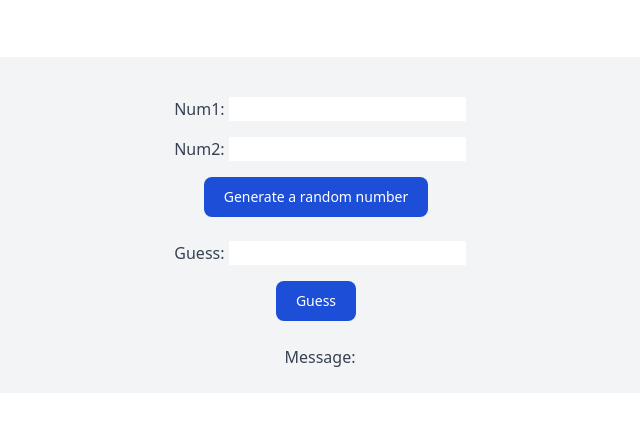
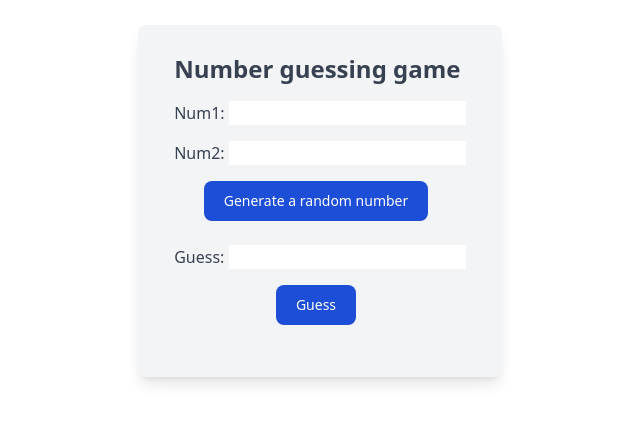
Before and after one commit to AdityaDanturthi/Number-guessing-game-using-JS-and-Tailwind-CSS, a plain HTML site: page index.html in a window 1280 px wide. Shown: the part 183-606 px from the top of the page, without its empty margins (320-960 px from the left). Drawn offline with nearby package versions, Linux system fonts and the light colour scheme.

Commit message:
box sizing

```diff
--- a/index.html
+++ b/index.html
@@ -9,14 +9,14 @@
     <script src="app.js"></script>
 </head>
 <body>
-    <div class="bg-gray-100 rwounded-lg p-4 m-60 overflow-x-hidden">
-        <span class="block text-gray-700 text-center px-4 py-2"></span>
-        <span class="block text-gray-700 text-center px-4 py-2">Num1: <input type="number" class="pl-1.5" id="num1" name="num1"></span>
-        <span class="block text-gray-700 text-center px-4 py-2">Num2: <input type="number" class="pl-1.5" id="num2" name="num2"></span>
-        <span class="block text-gray-700 text-center px-4 py-2"><button class="text-white bg-blue-700 hover:bg-blue-800 focus:ring-4 focus:ring-blue-300 font-medium rounded-lg text-sm px-5 py-2.5 mr-2 mb-2 dark:bg-blue-700 focus:outline-none dark:focus:ring-blue-800" type="randomNumber" onclick="calc();">Generate a random number</button></span>
-        <span class="block text-gray-700 text-center px-4 py-2">Guess: <input type="number" class="pl-1.5" id="guessed" name="guessed"></span>
-        <span class="block text-gray-700 text-center px-4 py-2"><button class="text-white bg-blue-700 hover:bg-blue-800 focus:ring-4 focus:ring-blue-300 font-medium rounded-lg text-sm px-5 py-2.5 mr-2 mb-2 dark:bg-blue-700 focus:outline-none dark:focus:ring-blue-800" type="numberGuess" onclick="checkGuess();">Guess</button></span>
-        <span class="block text-gray-700 text-center px-4 py-2">Message: <p id="guessMessage"></p></span>
+    <div class="bg-gray-100 rounded-lg mt-52 max-w-fit max-h-fit mx-auto box-border p-5 shadow-lg">
+        <span class="block text-gray-700 px-4 py-2"><h1 class="text-2xl font-bold">Number guessing game</h1></span>
+        <span class="block text-gray-700 px-4 py-2">Num1: <input type="number" class="pl-1.5" id="num1" name="num1"></span>
+        <span class="block text-gray-700 px-4 py-2">Num2: <input type="number" class="pl-1.5" id="num2" name="num2"></span>
+        <span class="block text-gray-700 px-4 py-2 flex justify-center"><button class="text-white bg-blue-700 hover:bg-blue-800 focus:ring-4 focus:ring-blue-300 font-medium rounded-lg text-sm px-5 py-2.5 mr-2 mb-2 dark:bg-blue-700 focus:outline-none dark:focus:ring-blue-800" type="randomNumber" onclick="calc();">Generate a random number</button></span>
+        <span class="block text-gray-700 px-4 py-2">Guess: <input type="number" class="pl-1.5" id="guessed" name="guessed"></span>
+        <span class="block text-gray-700 px-4 py-2 flex justify-center"><button class="text-white bg-blue-700 hover:bg-blue-800 focus:ring-4 focus:ring-blue-300 font-medium rounded-lg text-sm px-5 py-2.5 mr-2 mb-2 dark:bg-blue-700 focus:outline-none dark:focus:ring-blue-800" type="numberGuess" onclick="checkGuess();">Guess</button></span>
+        <span class="block text-gray-700 px-4 py-2 text-center"><p id="guessMessage"></p></span>
     </div>
 </body>
 </html>
```
